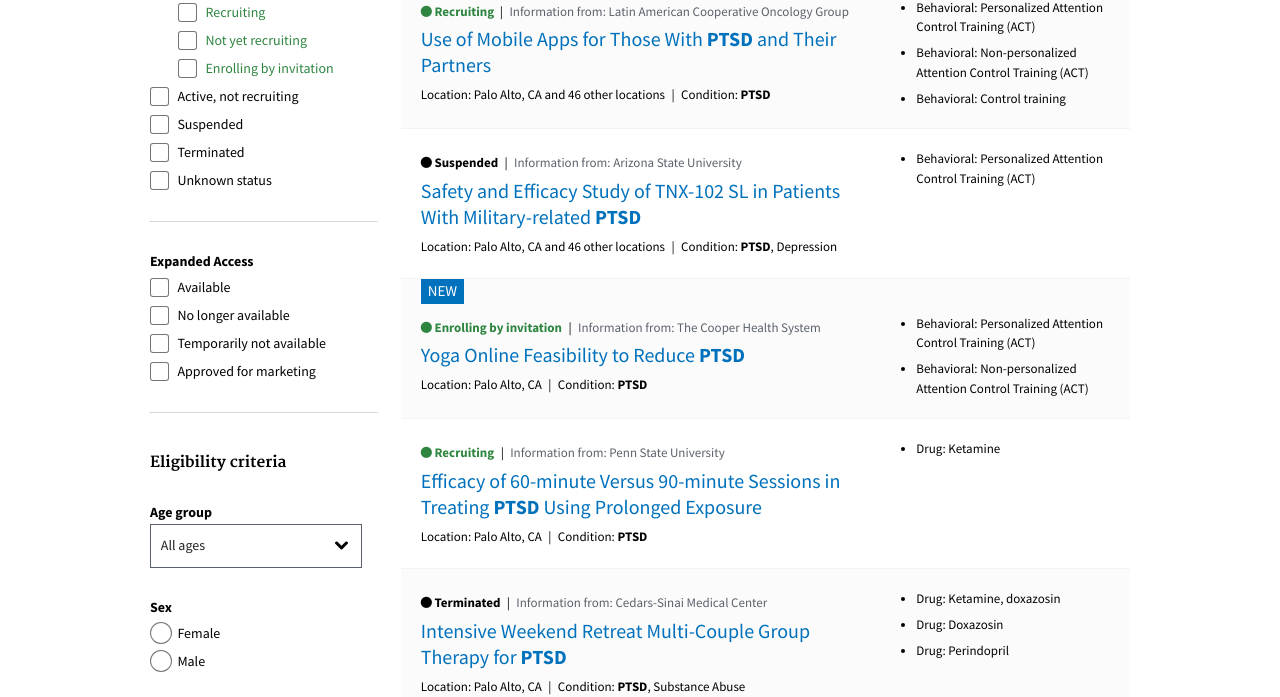
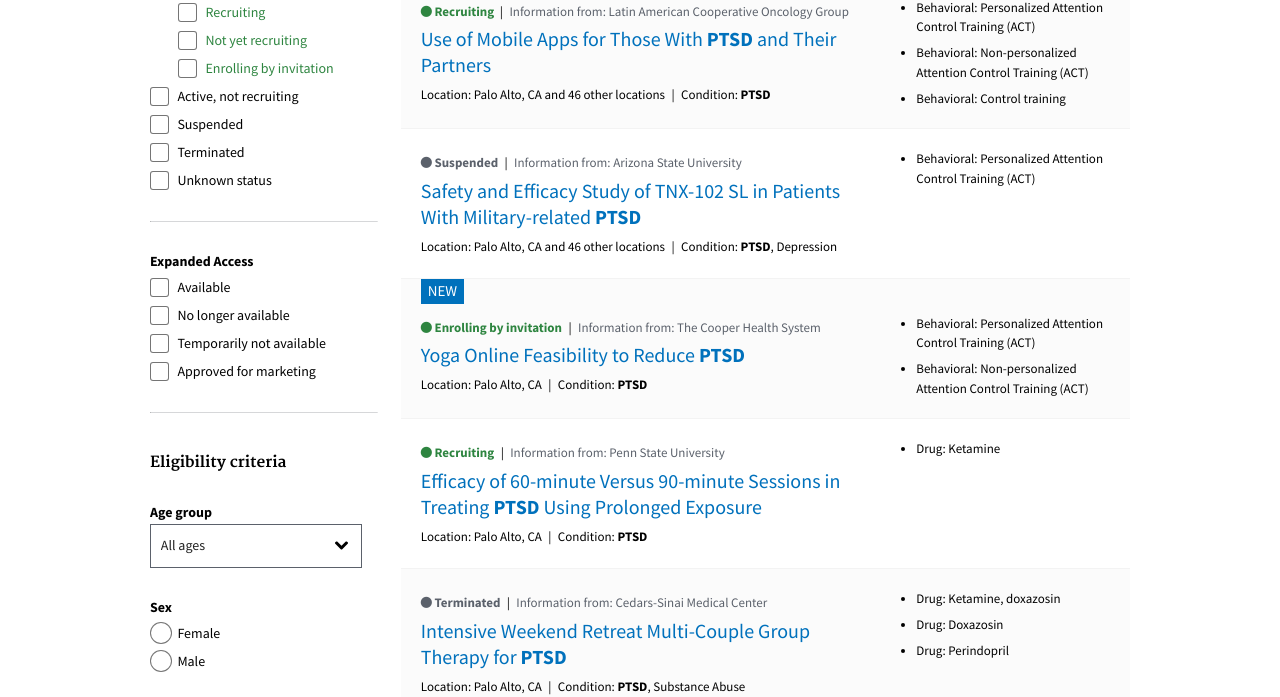
Before and after one commit to 18F/clinical-trials-prototype, a Jekyll site: the page built from pages/search-results.md, in a window 1280 px wide. Shown: the part 466-1163 px from the top of the page. Built offline with Jekyll 4.4.1, drawn with Linux system fonts in a browser that asks for light colours.

Commit message:
Change non-recruiting to gray

```diff
--- a/_sass/_custom.scss
+++ b/_sass/_custom.scss
@@ -766,6 +766,7 @@ a.study_detail-tabs-active {
 }
 
 .search_result-study-status {
+  color: $color-gray;
   font-weight: $font-bold;
 }
 
```
